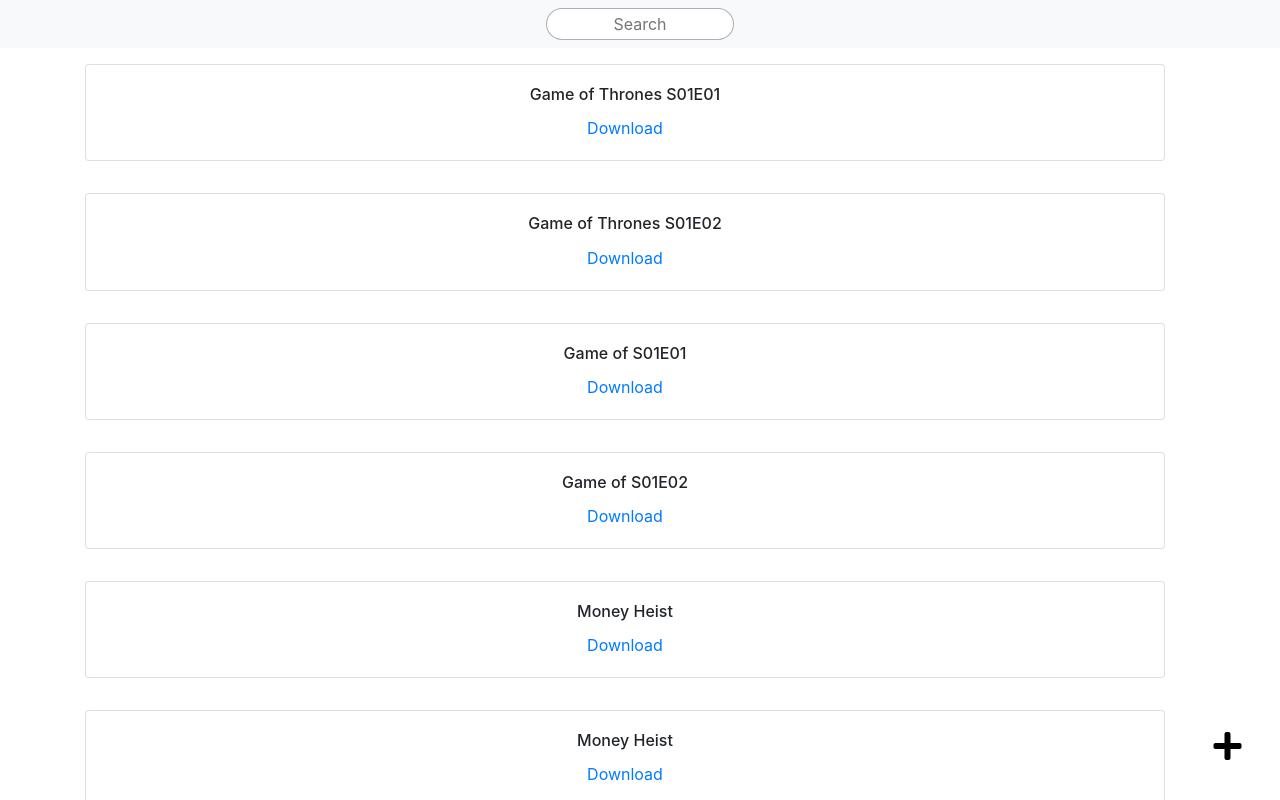
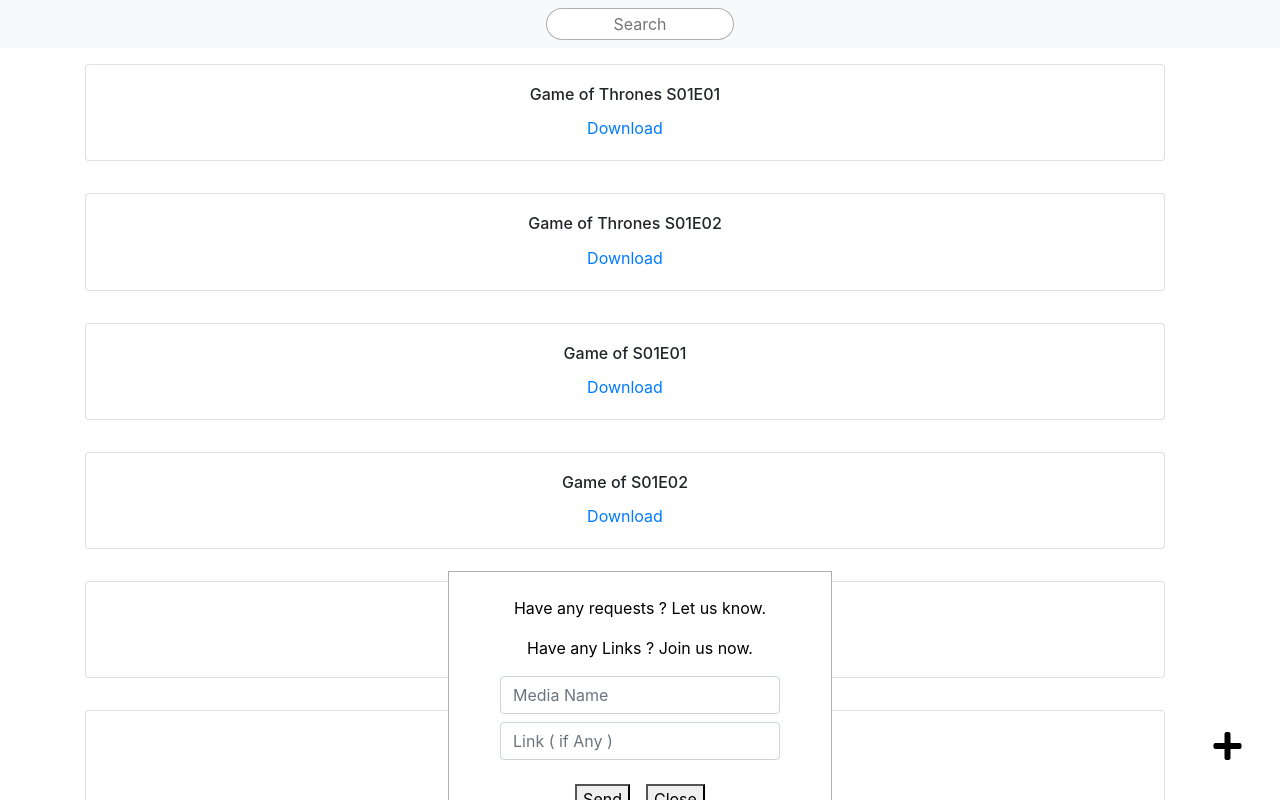
Before and after one commit to CreatorsInn/Quarantine-Life, a React (Create React App) app: page / in a window 1280 px wide. Both pictures are taken after a click on the icon 1209 px from the left and 745 px from the top of the page. Shown: the top 800 px of the page. Built offline with nearby package versions, Linux system fonts and the light colour scheme.

Commit message:
ADDED: dialogue box

```diff
--- a/src/components/App.css
+++ b/src/components/App.css
@@ -38,10 +38,15 @@
 }
 
 dialog {
-  position: absolute;
-  border: solid 2;
-  margin: 0% 0% 0% 0%;
-  width: 50%;
+  position: fixed;
+   border: 1px solid rgba(163, 160, 164, 0.85);
+  margin: -50% 0% 0% 35%;
+  width: 30%;
+  height: 30%;
+}
+
+.inputWidth {
+  width: 80%;;
 }
 
 /*====================================================================
--- a/src/components/App.js
+++ b/src/components/App.js
@@ -21,10 +21,13 @@
 
   return (
     <div>
-      <nav className="navbar sticky-top navbar-drak bg-light nav">
+      <nav
+        className="navbar sticky-top navbar-drak bg-light nav"
+        onClick={(e) => setModelOpen(false)}
+      >
         <input
           placeholder="Search"
-          onFocus={(e) => (e.target.placeholder = " ")}
+          onFocus={(e) => (e.target.placeholder = "")}
           onBlur={(e) => (e.target.placeholder = "Search")}
           onChange={(e) => handleChange(e, setLinksToShow)}
           className="search-box mx-auto "
@@ -33,7 +36,7 @@
           autocomplete="off"
         ></input>
       </nav>
-      <main>
+      <main onClick={(e) => setModelOpen(false)}>
         <div className="container">
           {linksToShow.length === 0 ? (
             <center>
@@ -64,6 +67,7 @@
         open={modelOpen ? true : false}
         onBlur={(e) => (e.target.open = false)}
         id="model"
+        onClick={(e) => e.preventDefault()}
       >
         <center>
           <form
@@ -71,41 +75,44 @@
             method="POST"
             className="form-cls"
           >
+            <label className="mt-2 mb-2 inputWidth">
+              Have any requests ? Let us know.
+            </label>
+            <br />
+            <label className="mt-2 mb-2 inputWidth">
+              Have any Links ? Join us now.
+            </label>
             <input
-              placeholder="Search"
-              onFocus={(e) => (e.target.placeholder = " ")}
-              onBlur={(e) => (e.target.placeholder = "Search")}
               type="text"
               name="name"
-              className="search-box"
-            />
+              className="form-control mt-2 mb-2 inputWidth"
+              id="formGroupExampleInput"
+              placeholder="Media Name"
+              onFocus={(e) => (e.target.placeholder = "")}
+              onBlur={(e) => (e.target.placeholder = "Media Name")}
+              autocomplete="off"
+            ></input>
             <input
-              placeholder="Search"
-              onFocus={(e) => (e.target.placeholder = " ")}
-              onBlur={(e) => (e.target.placeholder = "Search")}
-              type="email"
-              name="email"
-              className="search-box"
-            />
-            <input
-              placeholder="Search"
-              onFocus={(e) => (e.target.placeholder = " ")}
-              onBlur={(e) => (e.target.placeholder = "Search")}
               type="text"
-              name="tel"
-              className="search-box"
-            />
+              name="name"
+              className=" form-control mt-2 mb-2 inputWidth"
+              id="formGroupExampleInput"
+              placeholder="Link ( if Any )"
+              onFocus={(e) => (e.target.placeholder = "")}
+              onBlur={(e) => (e.target.placeholder = "Link ( if Any )")}
+              autocomplete="off"
+            ></input>
             <button
               type="submit"
               onClick={(e) => e.preventDefault()}
-              className="search-box"
+              className="mx-2 mt-3"
             >
               Send
             </button>
             <button
               type="button"
               onClick={(e) => setModelOpen(false)}
-              className="search-box"
+              className="mx-2 mt-3"
             >
               Close
             </button>
```
